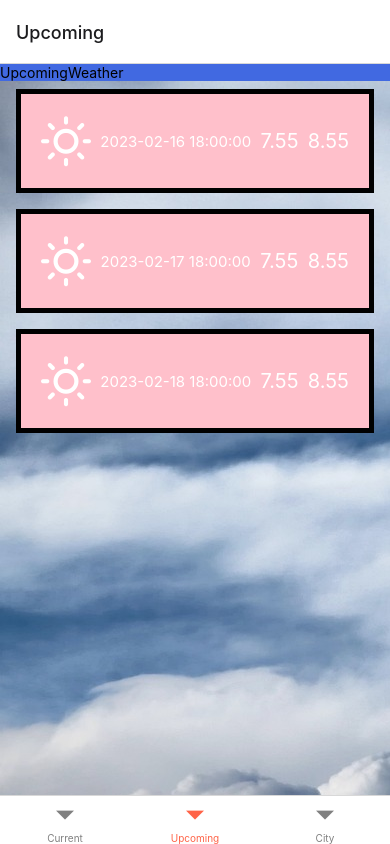
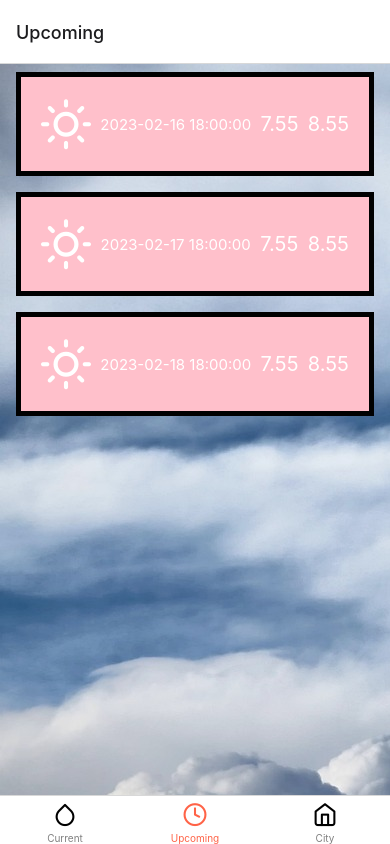
Before and after one commit to AlexJelani/React-Native-WeatherApp, a React Native app: screen /Upcoming in a window 390 px wide. Built offline with nearby package versions, Linux system fonts and the light colour scheme.

Commit message:
added tabIcons

```diff
--- a/App.js
+++ b/App.js
@@ -1,23 +1,54 @@
-import React from 'react';
-import UpcomingWeather from './src/screens/UpcomingWeather';
-import City from './src/screens/City';
-import CurrentWeather from './src/screens/CurrentWeather';
-import { NavigationContainer } from '@react-navigation/native';
-import { createBottomTabNavigator } from '@react-navigation/bottom-tabs';
+import React from 'react'
+import UpcomingWeather from './src/screens/UpcomingWeather'
+import City from './src/screens/City'
+import CurrentWeather from './src/screens/CurrentWeather'
+import { NavigationContainer } from '@react-navigation/native'
+import { createBottomTabNavigator } from '@react-navigation/bottom-tabs'
+import { Feather } from '@expo/vector-icons'
 
-const Tab = createBottomTabNavigator();
+const Tab = createBottomTabNavigator()
 
 export default function App() {
   return (
     <NavigationContainer>
-      <Tab.Navigator screenOptions={{
-        tabBarActiveTintColor:'tomato',
-        tabBarInactiveTintColor:'gray',
-      }}>
-        <Tab.Screen name="Current" component={CurrentWeather} />
-        <Tab.Screen name="Upcoming" component={UpcomingWeather} />
-        <Tab.Screen name="City" component={City} />
+      <Tab.Navigator
+        screenOptions={{
+          tabBarActiveTintColor: 'tomato',
+          tabBarInactiveTintColor: 'gray'
+        }}
+      >
+        <Tab.Screen
+          name="Current"
+          component={CurrentWeather}
+          options={{
+            tabBarIcon: ({ focused }) => (
+              <Feather
+                name="droplet"
+                size={25}
+                color={focused ? 'tomato' : 'black'}
+              />
+            )
+          }}
+        />
+        <Tab.Screen name="Upcoming" component={UpcomingWeather}  options={{
+            tabBarIcon: ({ focused }) => (
+              <Feather
+                name="clock"
+                size={25}
+                color={focused ? 'tomato' : 'black'}
+              />
+            )
+          }}/>
+        <Tab.Screen name="City" component={City}  options={{
+            tabBarIcon: ({ focused }) => (
+              <Feather
+                name="home"
+                size={25}
+                color={focused ? 'tomato' : 'black'}
+              />
+            )
+          }} />
       </Tab.Navigator>
     </NavigationContainer>
-  );
+  )
 }
--- a/src/screens/UpcomingWeather.js
+++ b/src/screens/UpcomingWeather.js
@@ -61,7 +61,6 @@
   const {container, image} = styles
   return (
     <SafeAreaView style={styles.container}>
-      <Text>UpcomingWeather</Text>
       <ImageBackground
         source={require('../../assets/upcoming-background.jpg')}
         style={image}
```
